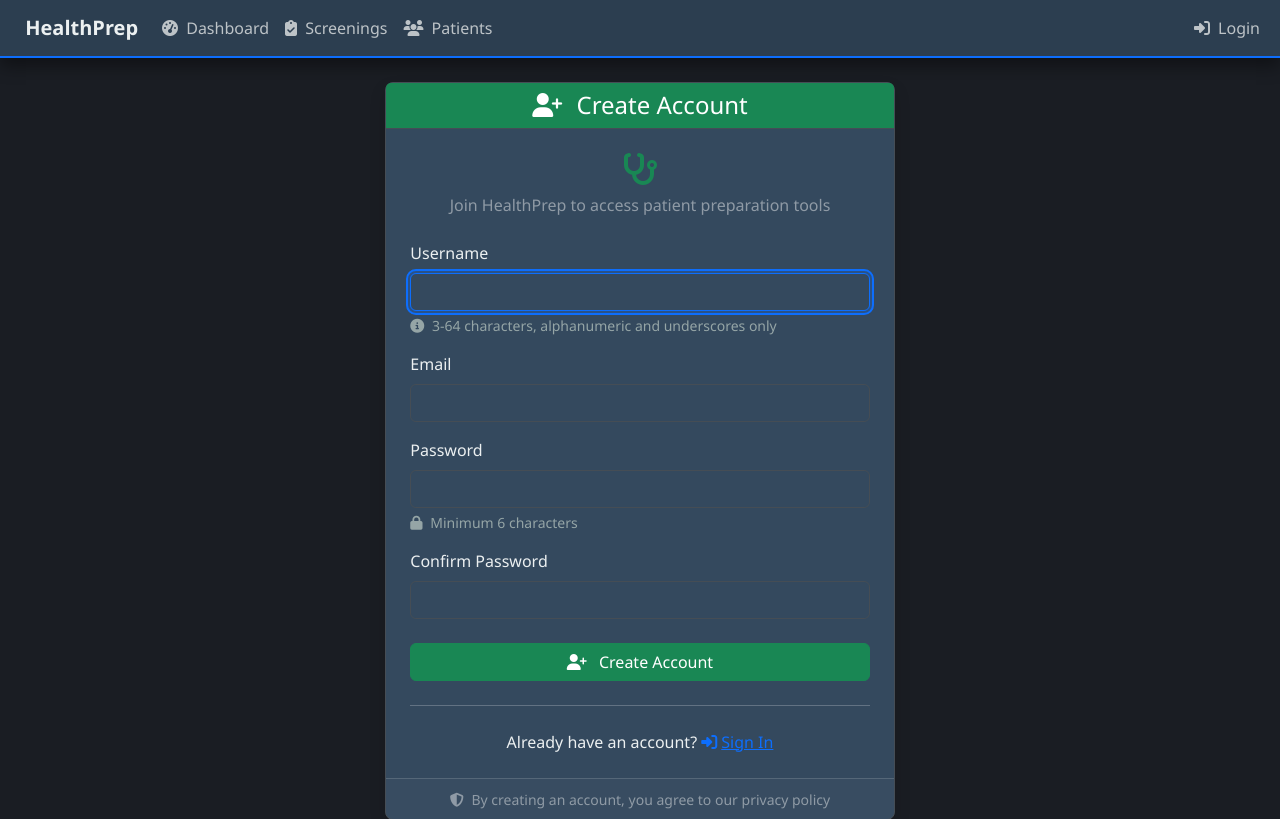
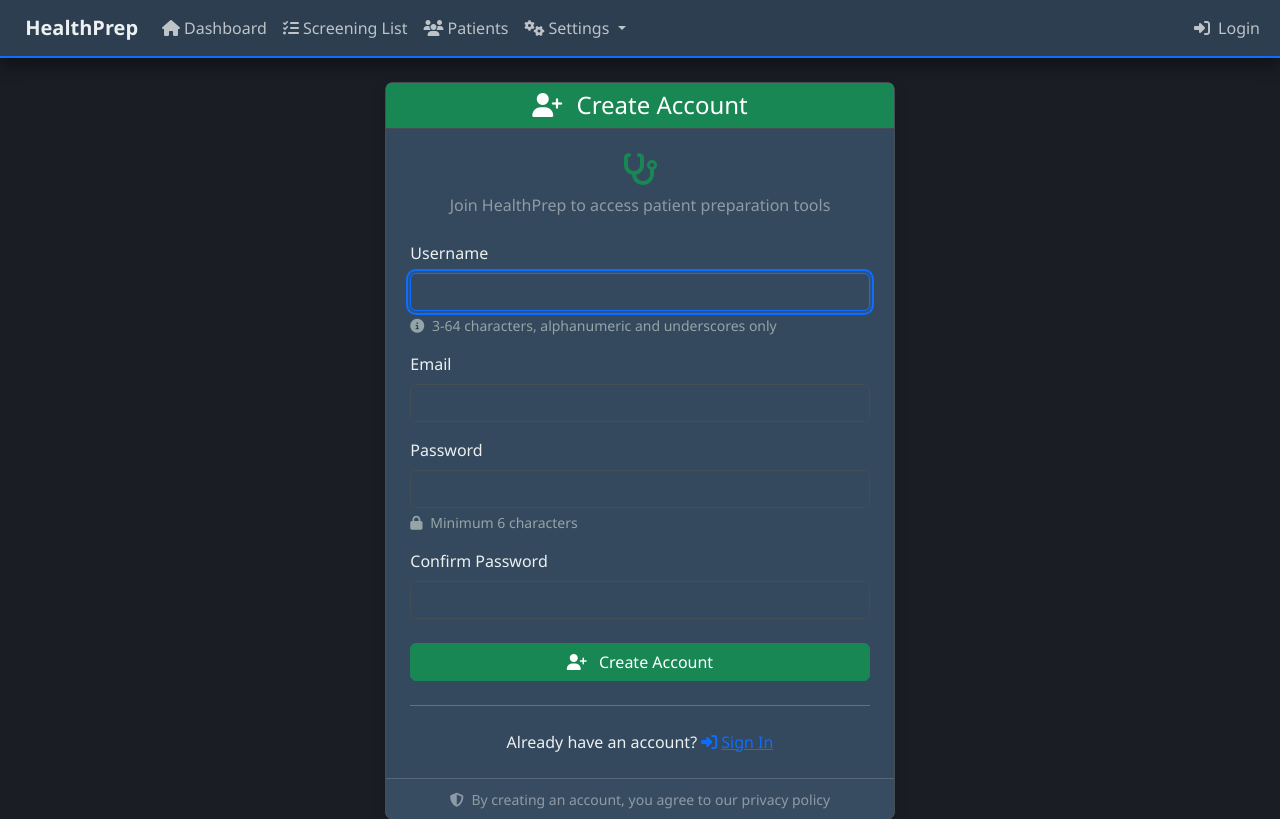
Before and after one commit to mitfusco98/HealthPrepV2, a Flask app: page /auth/register in a window 1280 px wide. Shown: the top 819 px of the page. Run offline with Flask 3, Linux system fonts and the light colour scheme; some libraries are stand-ins or nearby versions.

Commit message:
Assistant checkpoint: Fix demo route references in templates and app
Assistant generated file changes:
- templates/base_user.html: Update navigation links to use ui routes
- app.py: Fix root route to redirect to ui.dashboard

---

User prompt:

next error -

Replit-Commit-Author: Assistant
Replit-Commit-Session-Id: db9acae9-5ee2-479e-92dc-1a41a7e37437

```diff
--- a/app.py
+++ b/app.py
@@ -64,7 +64,7 @@ def create_app():
     @app.route('/')
     def index():
         if current_user.is_authenticated:
-            return redirect(url_for('demo.index'))
+            return redirect(url_for('ui.dashboard'))
         else:
             return redirect(url_for('auth.login'))
 
--- a/templates/base_user.html
+++ b/templates/base_user.html
@@ -27,7 +27,7 @@
     <!-- Navigation -->
     <nav class="navbar navbar-expand-lg navbar-dark bg-primary">
         <div class="container">
-            <a class="navbar-brand" href="{{ url_for('demo.index') }}">
+            <a class="navbar-brand" href="{{ url_for('ui.dashboard') }}">
                 <i class="fas fa- stethoscope me-2"></i>
                 HealthPrep
             </a>
@@ -40,18 +40,31 @@
                 <ul class="navbar-nav me-auto">
                     <li class="nav-item">
                         <a class="nav-link" href="{{ url_for('ui.dashboard') }}">
-                            <i class="fas fa-tachometer-alt me-1"></i> Dashboard
+                            <i class="fas fa-home me-1"></i>Dashboard
                         </a>
                     </li>
                     <li class="nav-item">
                         <a class="nav-link" href="{{ url_for('ui.screening_list') }}">
-                            <i class="fas fa-clipboard-check me-1"></i> Screenings
+                            <i class="fas fa-list-check me-1"></i>Screening List
                         </a>
                     </li>
                     <li class="nav-item">
                         <a class="nav-link" href="{{ url_for('ui.patient_list') }}">
-                            <i class="fas fa-users me-1"></i> Patients
+                            <i class="fas fa-users me-1"></i>Patients
                         </a>
+                    </li>
+                    <li class="nav-item dropdown">
+                        <a class="nav-link dropdown-toggle" href="#" id="navbarDropdown" role="button" data-bs-toggle="dropdown">
+                            <i class="fas fa-cogs me-1"></i>Settings
+                        </a>
+                        <ul class="dropdown-menu">
+                            <li><a class="dropdown-item" href="{{ url_for('ui.screening_types') }}">
+                                <i class="fas fa- stethoscope me-1"></i>Screening Types
+                            </a></li>
+                            <li><a class="dropdown-item" href="{{ url_for('screening.checklist_settings') }}">
+                                <i class="fas fa-sliders-h me-1"></i>Checklist Settings
+                            </a></li>
+                        </ul>
                     </li>
                 </ul>
 
```
